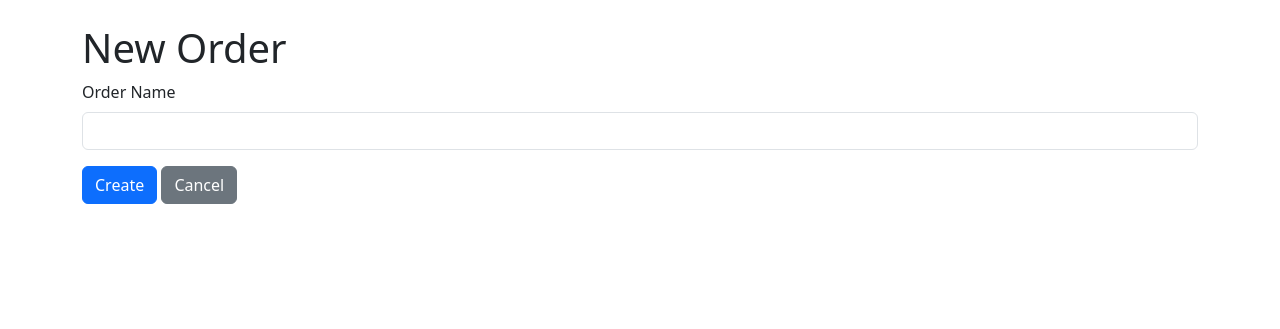
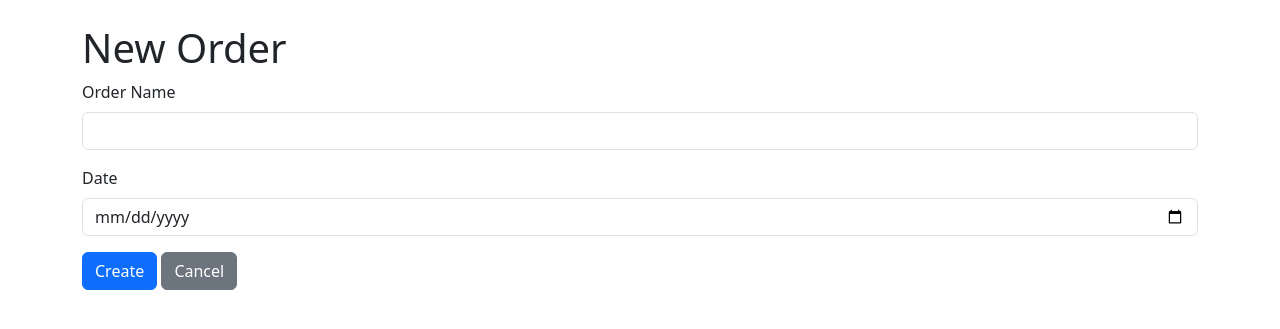
Before and after one commit to MiltonTS/git_test, a Flask app: page /order/new in a window 1280 px wide. Shown: the top 329 px of the page. Run offline with Flask 3, Linux system fonts and the light colour scheme.

Commit message:
Add date to orders and show uploaded filenames

```diff
--- a/webapp/app.py
+++ b/webapp/app.py
@@ -6,6 +6,15 @@ app = Flask(__name__)
 app.config['UPLOAD_FOLDER'] = os.path.join(app.root_path, 'uploads')
 app.config['SECRET_KEY'] = 'changeme'
 DATABASE = os.path.join(app.root_path, 'orders.db')
+
+
+@app.template_filter('display_name')
+def display_name(filename: str) -> str:
+    """Return the original file name from the stored name."""
+    if not filename:
+        return ''
+    parts = filename.split('_', 2)
+    return parts[2] if len(parts) >= 3 else filename
 
 if not os.path.exists(app.config['UPLOAD_FOLDER']):
     os.makedirs(app.config['UPLOAD_FOLDER'])
@@ -24,6 +33,7 @@ def init_db():
         """CREATE TABLE IF NOT EXISTS orders (
                 id INTEGER PRIMARY KEY AUTOINCREMENT,
                 name TEXT,
+                order_date TEXT,
                 quote_file TEXT,
                 purchase_file TEXT,
                 delivered_file TEXT
@@ -45,8 +55,12 @@ def index():
 def new_order():
     if request.method == 'POST':
         name = request.form['name']
+        order_date = request.form['order_date']
         conn = get_db()
-        conn.execute('INSERT INTO orders (name) VALUES (?)', (name,))
+        conn.execute(
+            'INSERT INTO orders (name, order_date) VALUES (?, ?)',
+            (name, order_date),
+        )
         conn.commit()
         conn.close()
         flash('Order created')
--- a/webapp/templates/new_order.html
+++ b/webapp/templates/new_order.html
@@ -6,6 +6,10 @@
         <label for="name" class="form-label">Order Name</label>
         <input class="form-control" type="text" name="name" id="name" required>
     </div>
+    <div class="mb-3">
+        <label for="order_date" class="form-label">Date</label>
+        <input class="form-control" type="date" name="order_date" id="order_date" required>
+    </div>
     <button class="btn btn-primary" type="submit">Create</button>
     <a class="btn btn-secondary" href="{{ url_for('index') }}">Cancel</a>
 </form>
```
Also changed, not shown: webapp/templates/index.html (+5 -3 lines), README.md.
